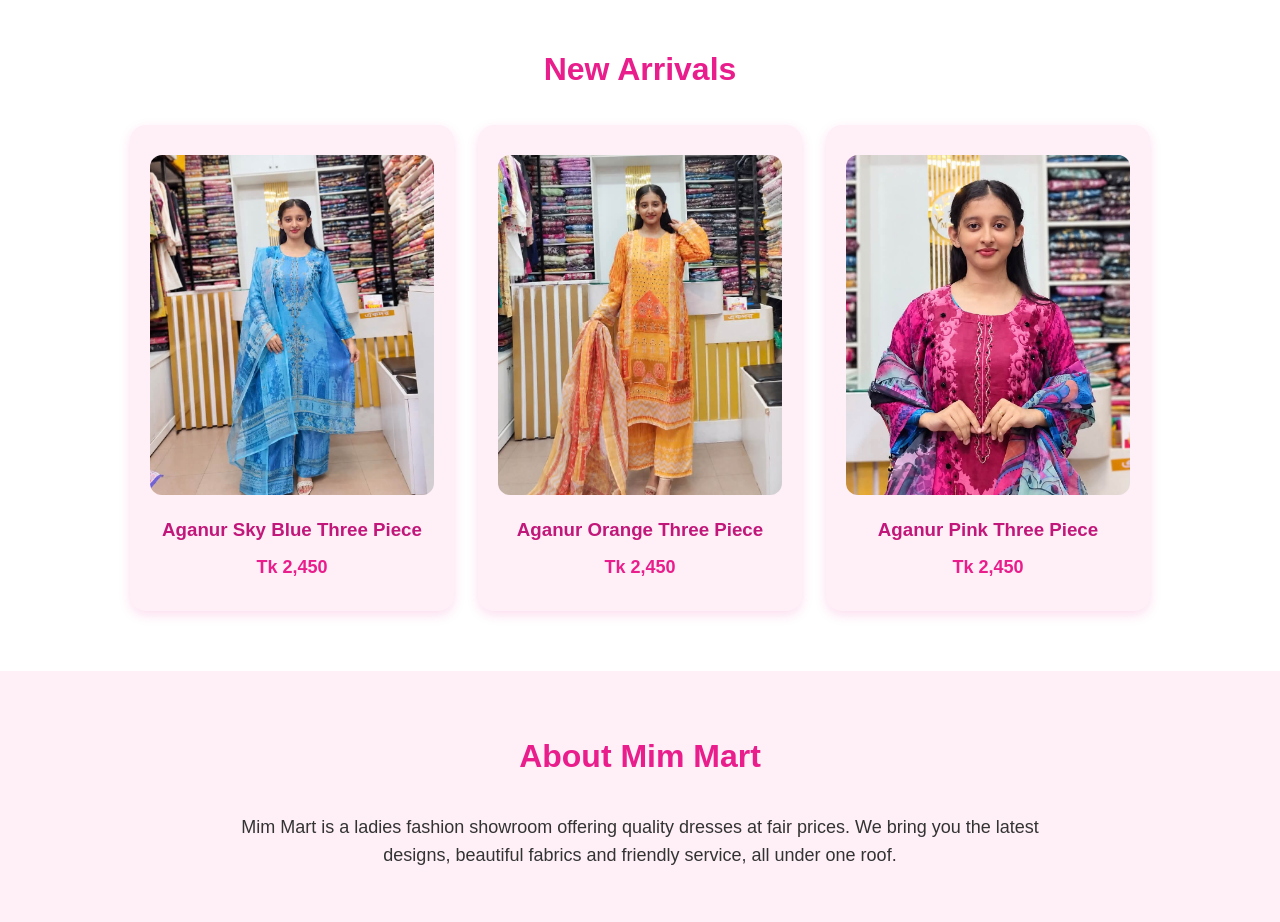
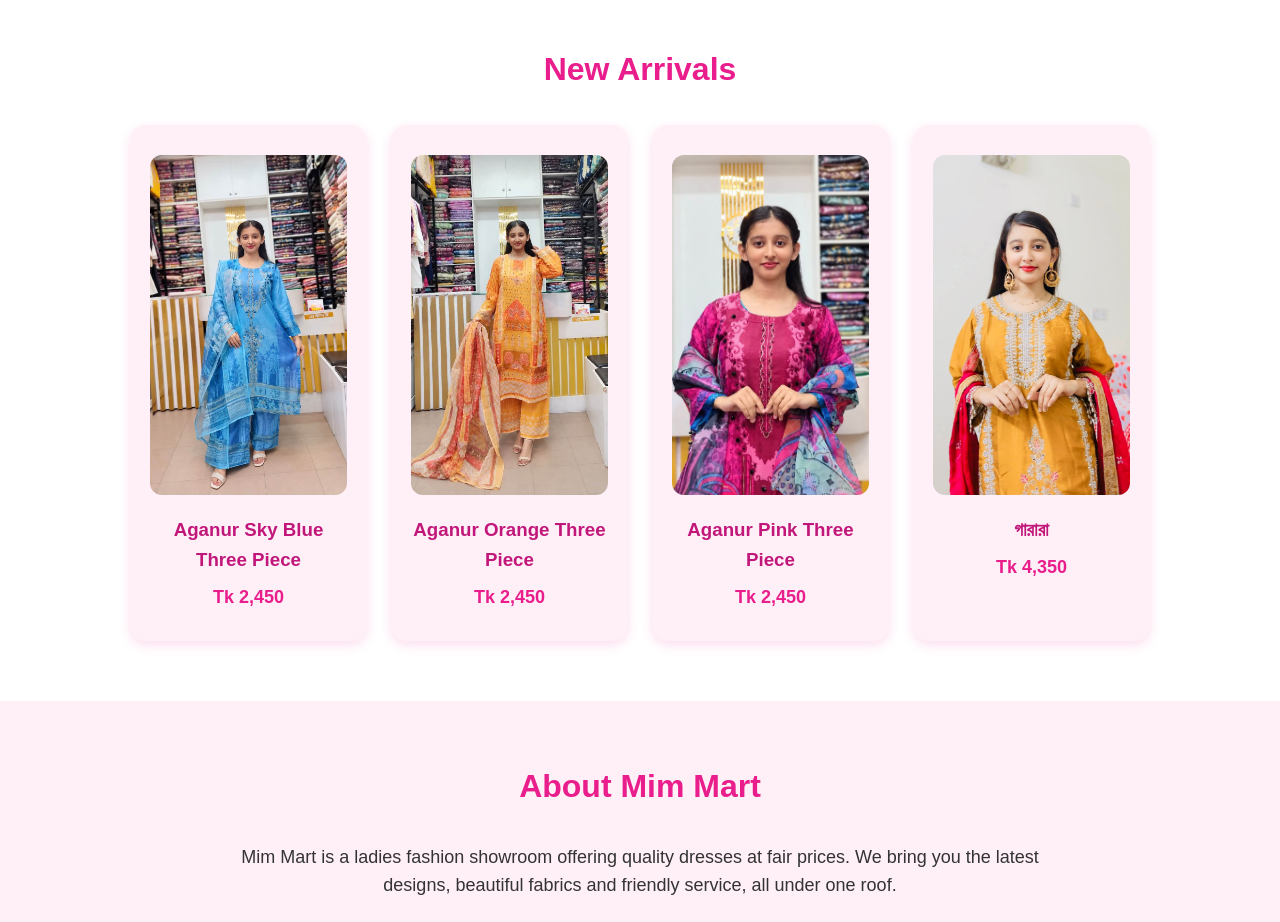
Before and after one commit to mimrayhan160-eng/mimmart, a plain HTML site: page index.html in a window 1280 px wide. Shown: the part 840-1762 px from the top of the page. Drawn offline with Linux system fonts and the light colour scheme.

Commit message:
Update index.html

```diff
--- a/index.html
+++ b/index.html
@@ -66,6 +66,7 @@ footer { background: #8a0f52; color: #fff; text-align: center; padding: 20px; }
     <div class="card product"><img src="dress1.jpg" alt="Sky Blue Three Piece"><h3>Aganur Sky Blue Three Piece</h3><p class="price">Tk 2,450</p></div>
     <div class="card product"><img src="dress2.jpg" alt="Orange Three Piece"><h3>Aganur Orange Three Piece</h3><p class="price">Tk 2,450</p></div>
     <div class="card product"><img src="dress3.jpg" alt="Pink Three Piece"><h3>Aganur Pink Three Piece</h3><p class="price">Tk 2,450</p></div>
+    <div class="card product"><img src="FB_IMG_1779716611770.jpg" alt="Garara"><h3>গারারা</h3><p class="price">Tk 4,350</p></div>
   </div>
 </section>
 
```
